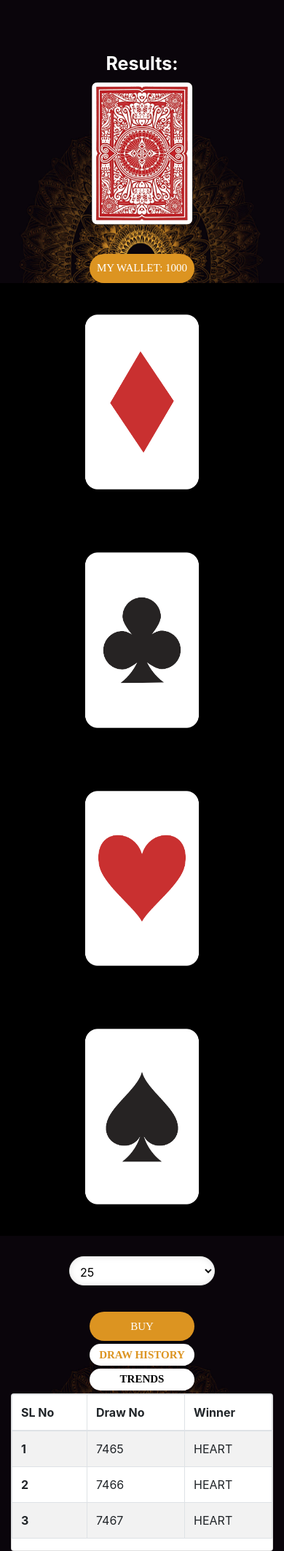
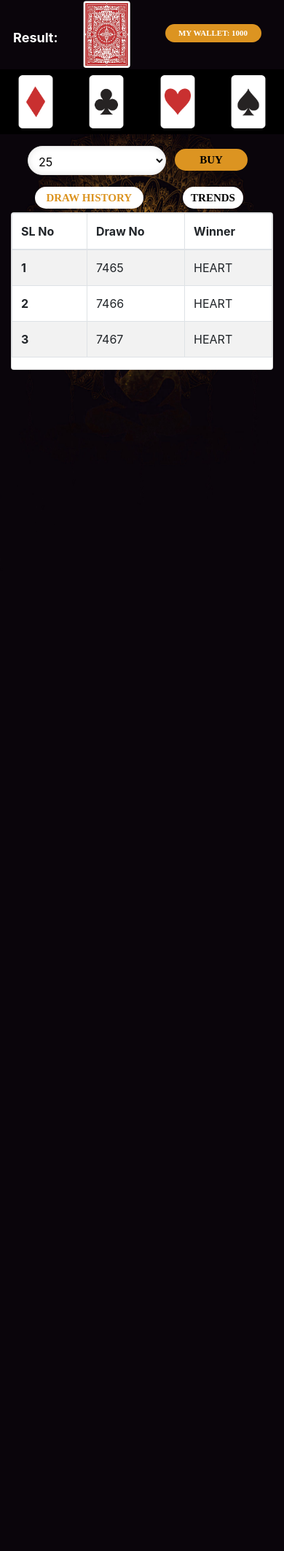
Before and after one commit to Nishant6000/cards, a PHP site: page /arena.php in a window 390 px wide. Shown: the part 61-2187 px from the top of the page at 73% size. After the commit the page ends 612 px from the top, so only its background shows below. Run offline with PHP 8.4, Linux system fonts and the light colour scheme; some libraries are stand-ins or nearby versions.

Commit message:
24-11-2020

```diff
--- a/arena.php
+++ b/arena.php
@@ -13,7 +13,7 @@
     <title>RICHIERICH!</title>
   </head>
   <body class="arena">
-	  <nav class="navbar navbar-expand-md bg-dark navbar-dark">
+	  <nav class="navbar navbar-expand-xl bg-dark navbar-dark">
 		  <a class="navbar-brand" href="#"><img class="brand" src="./img/richierich2.png"></a>
 		  <button class="navbar-toggler" type="button" data-toggle="collapse" data-target="#collapsibleNavbar">
 			<span class="navbar-toggler-icon"></span>
@@ -34,36 +34,37 @@
 	</nav>
   <div class="container">
 	 <div class="row tp1">
-		<div class="text-center resultbox col-md-3">
-		  <h3>Results:</h3>
+		<div class="text-center resultbox col-3">
+		  <h3>Result:</h3>
 		</div>
-		<div class="text-center result-card-con col-md-3">
+		<div class="text-center result-card-con col-3">
 			<img class="" src="./img/cardback.png" >
 		</div>
-		<div class="myvalbtn col-md-6">
+		<div class="myvalbtn col-6">
 			 <button type="button" class="btn login100-walet-form-btn">My Wallet: 1000</button>
 		</div>
 	 </div>
 	</div>
 	<div class="container">
 	 <div class="row">
-		<div class="text-center col-md-9 selectioncardbg">
+		<div class="text-center col-12 col-md-9 selectioncardbg">
 			<div class="row">
-				<div class="col-md-3 selectioncard">
+				<div class="col-3 col-md-3 selectioncard">
 					<img class="" src="./img/d.png" >
 				</div>
-				<div class="col-md-3 selectioncard">
+				<div class="col-3 col-md-3 selectioncard">
 						<img class="" src="./img/c.png" >
 				</div>
-				<div class="col-md-3 selectioncard">
+				<div class="col-3 col-md-3 selectioncard">
 						 <img class="" src="./img/h.png" >
 				</div>
-				<div class="col-md-3 selectioncard">
+				<div class="col-3 col-md-3 selectioncard">
 						<img class="" src="./img/e.png" >
 				</div>
 			</div>
 		</div>
-		<div class="text-center col-md-3">
+		<div class="text-center col-12 col-md-3 respscrn">
+		<div class="text-center row">
 			<div class="formRight">
 				<select id="leadType" class="box2" name="lead_type">
 					<option value="1">25</option>
@@ -72,25 +73,26 @@
 				</select>
 			</div>
 			<div class="">
-			 <button type="button" class="btn login100-walet-form-btn">BUY</button>
+			 <button type="button" class="btn login100-walet-form-btn-buy">BUY</button>
 			</div>
+		</div>
 		</div>
 	 </div>
 	 <div class="row">
 		<div class="text-center col-md-9">
 			<div class="row">
-				<div class="col-md-6 text-center selectioncardbtn">
+				<div class="col-6 col-md-6 text-center selectioncardbtn">
 					 <button type="button" class="btn login100-walet-form-btn-dh">Draw History</button>
 				</div>
-				<div class="col-md-6 text-center selectioncardbtn">
+				<div class="col-6 col-md-6 text-center selectioncardbtn">
 						 <button type="button" class="btn login100-walet-form-btn-t">Trends</button>
 				</div>
 			</div>
 		</div>
 		<div class="text-center col-md-3">
 		</div>
-	 </div>
-	 <div class="card result-card-table">
+		<div class="col-12">
+		<div class="card result-card-table">
     <div class="table-responsive">
         <table class="table table-bordered table-striped">
             <thead>
@@ -120,6 +122,8 @@
         </table>
     </div>
 	</div>
+	 </div>
+	 </div>
 	</div>
 
     <!-- Optional JavaScript -->
--- a/css/styles.css
+++ b/css/styles.css
@@ -196,8 +219,9 @@ input:-webkit-autofill:active {
     height: 40px;
     margin: 0 auto;
     padding: 10px;
-    width: 200px;
-	margin-top:8%;
+    width: 150px;
+	margin-top:30%;
+	margin-left:5%;
 }
 .login100-walet-form-btn-dh{
 	 font-family: Montserrat-Bold;
@@ -251,12 +275,252 @@ input:-webkit-autofill:active {
   transition: all 0.4s;
   font-weight:bold;
 }
+.login100-walet-form-btn-buy{
+	 font-family: Montserrat-Bold;
+  font-size: 15px;
+  line-height: 1.5;
+  text-transform: uppercase;
+  width: 100px;
+  height: 30px;
+  border-radius: 25px;
+  color: #000;
+  background: #dc9421;
+  display: -webkit-box;
+  display: -webkit-flex;
+  display: -moz-box;
+  display: -ms-flexbox;
+  display: flex;
+  justify-content: center;
+  align-items: center;
+	margin: 0 auto;
+	margin-top:50%;
+	margin-left:20%;
+  -webkit-transition: all 0.4s;
+  -o-transition: all 0.4s;
+  -moz-transition: all 0.4s;
+  transition: all 0.4s;
+  font-weight:bold;
+}
 .result-card-table{
 	margin-top:1%;
 }
 .result-card-table .table-responsive{
     max-height: 250px;
     overflow-y: scroll;
+}
+
+@media only screen and (max-width: 1024px) and (min-width: 300px)  {
+.resplmpt{
+	width:30%;
+	height:auto;
+	margin-bottom:0px;
+	margin-top:5%;
+}
+.respln{
+	width:40%;
+	height:auto;
+	margin-bottom:10px;
+}
+.resplpbn{
+	width:35%;
+	height:auto;
+	margin-bottom:0px;
+	-ms-transform: rotate(-20deg);
+	transform: rotate(-20deg);
+	margin-top:2%;
+}
+.login100-form-btn {
+  font-family: Montserrat-Bold;
+  font-size: 15px;
+  line-height: 1.5;
+  color: #000;
+  text-transform: uppercase;
+  width: 30%;
+  height: 30px;
+  border-radius: 25px;
+  background: #dc9421;
+  display: -webkit-box;
+  display: -webkit-flex;
+  display: -moz-box;
+  display: -ms-flexbox;
+  display: flex;
+  justify-content: center;
+  align-items: center;
+	margin: 0 auto;
+	margin-top:10%;
+  -webkit-transition: all 0.4s;
+  -o-transition: all 0.4s;
+  -moz-transition: all 0.4s;
+  transition: all 0.4s;
+}
+
+
+}
+@media only screen and (max-width: 765px) and (min-width: 300px)  {
+	.resultbox H3{
+	color:#ffffff;
+	font-size:18px;
+	font-weight:bold;
+	margin-top:60%;
+
+}
+.result-card-con img{
+	width:100%;
+}
+.login100-walet-form-btn {
+  font-family: Montserrat-Bold;
+  font-size: 11px;
+  font-weight:bold;
+  line-height: 1.5;
+  color: #fff;
+  text-transform: uppercase;
+  width: 80%;
+  height: 25px;
+  border-radius: 25px;
+  background: #dc9421;
+  display: -webkit-box;
+  display: -webkit-flex;
+  display: -moz-box;
+  display: -ms-flexbox;
+  display: flex;
+  justify-content: center;
+  align-items: center;
+  padding: 0 25px;
+	margin: 0 auto;
+  -webkit-transition: all 0.4s;
+  -o-transition: all 0.4s;
+  -moz-transition: all 0.4s;
+  transition: all 0.4s;
+  margin-top:20%;
+}
+.login100-walet-form-btn-buy {
+  font-family: Montserrat-Bold;
+  font-size: 11px;
+  font-weight:bold;
+  line-height: 1.5;
+  color: #fff;
+  text-transform: uppercase;
+  width: 30%;
+  height: 30px;
+  border-radius: 25px;
+  background: #dc9421;
+  display: -webkit-box;
+  display: -webkit-flex;
+  display: -moz-box;
+  display: -ms-flexbox;
+  display: flex;
+  justify-content: center;
+  align-items: center;
+  padding: 0 25px;
+	margin: 0 auto;
+  -webkit-transition: all 0.4s;
+  -o-transition: all 0.4s;
+  -moz-transition: all 0.4s;
+  transition: all 0.4s;
+  margin-top:5%;
+}
+
+.selectioncard img{
+	width:80%;
+	height:auto;
+	margin-top:10%;
+	margin-bottom:10%
+}
+.formRight select {
+    background: none repeat scroll 0 0 #FFFFFF;
+    border: 1px solid #E5E5E5;
+    border-radius: 20px 20px 20px 20px;
+    box-shadow: 0 0 10px #E8E8E8 inset;
+    height: 40px;
+    margin: 0 auto;
+    padding: 10px;
+    width: 190px;
+	margin-top:8%;
+	margin-left:20%;
+}
+.login100-walet-form-btn-buy{
+	 font-family: Montserrat-Bold;
+  font-size: 15px;
+  line-height: 1.5;
+  text-transform: uppercase;
+  width: 100px;
+  height: 30px;
+  border-radius: 25px;
+  color: #000;
+  background: #dc9421;
+  display: -webkit-box;
+  display: -webkit-flex;
+  display: -moz-box;
+  display: -ms-flexbox;
+  display: flex;
+  justify-content: center;
+  align-items: center;
+	margin: 0 auto;
+	margin-top:20%;
+	margin-left:50%;
+  -webkit-transition: all 0.4s;
+  -o-transition: all 0.4s;
+  -moz-transition: all 0.4s;
+  transition: all 0.4s;
+  font-weight:bold;
+}
+.login100-walet-form-btn-dh{
+	 font-family: Montserrat-Bold;
+  font-size: 15px;
+  line-height: 1.5;
+  color: #000;
+  text-transform: uppercase;
+  width: 90%;
+  height: 30px;
+  border-radius: 25px;
+  color: #dc9421;
+  background: #fff;
+  display: -webkit-box;
+  display: -webkit-flex;
+  display: -moz-box;
+  display: -ms-flexbox;
+  display: flex;
+  justify-content: center;
+  align-items: center;
+	margin: 0 auto;
+	margin-top:10%;
+	margin-left:20%;
+  -webkit-transition: all 0.4s;
+  -o-transition: all 0.4s;
+  -moz-transition: all 0.4s;
+  transition: all 0.4s;
+  font-weight:bold;
+}
+.login100-walet-form-btn-t{
+	 font-family: Montserrat-Bold;
+  font-size: 15px;
+  line-height: 1.5;
+  color: #000;
+  text-transform: uppercase;
+  width: 50%;
+  height: 30px;
+  border-radius: 25px;
+  color: #000;
+  background: #fff;
+  display: -webkit-box;
+  display: -webkit-flex;
+  display: -moz-box;
+  display: -ms-flexbox;
+  display: flex;
+  justify-content: center;
+  align-items: center;
+	margin: 0 auto;
+	margin-top:10%;
+  -webkit-transition: all 0.4s;
+  -o-transition: all 0.4s;
+  -moz-transition: all 0.4s;
+  transition: all 0.4s;
+  font-weight:bold;
+}.result-card-table{
+	margin-top:1%;
+
+}
+
 }
 [placeholder]:focus::-webkit-input-placeholder {
     transition: text-indent 0.4s 0.4s ease;
```
Also changed, not shown: other parts of css/styles.css (+47 -24 lines), dashboard_interface.php (added, +93 -0 lines), img/user.jpg (added).
